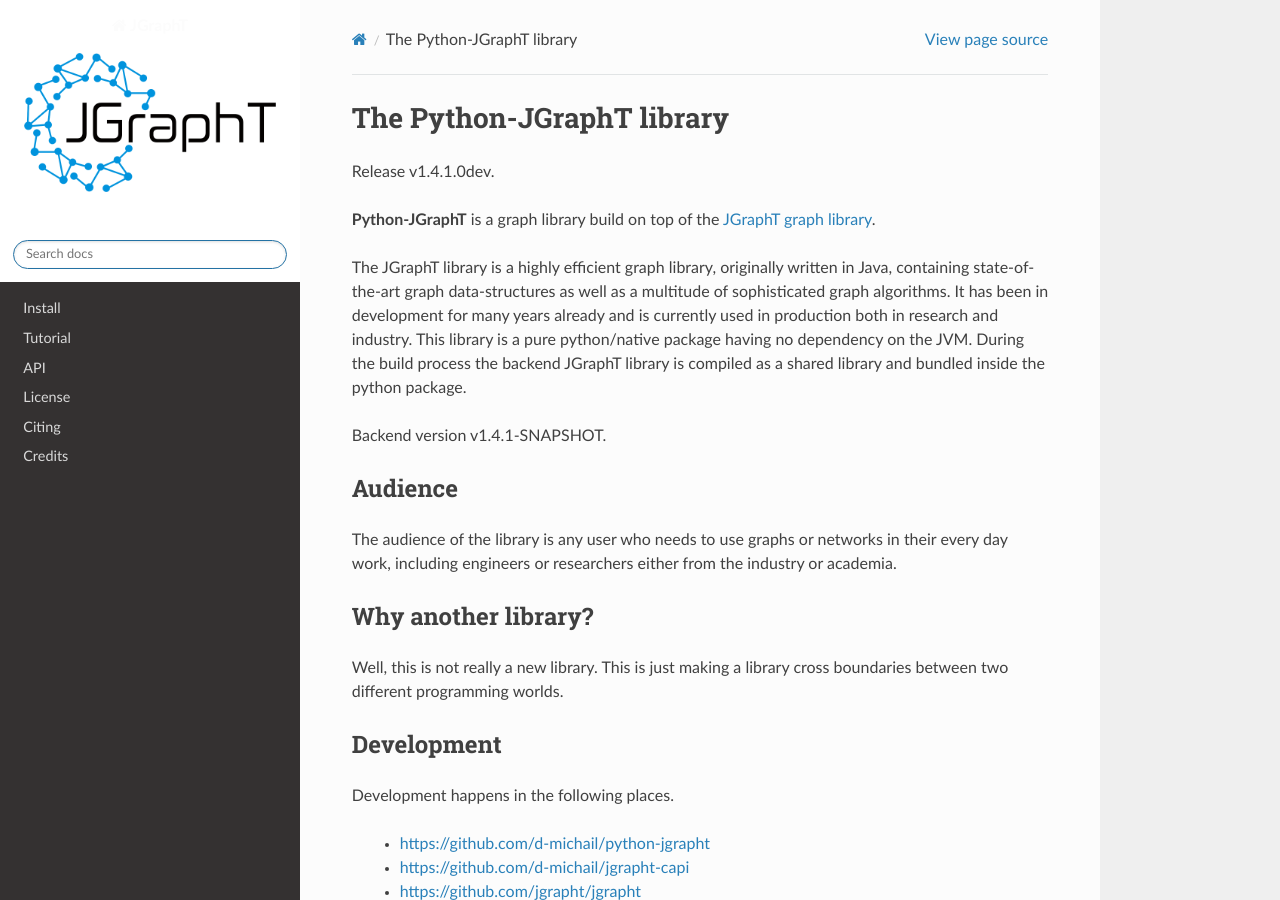
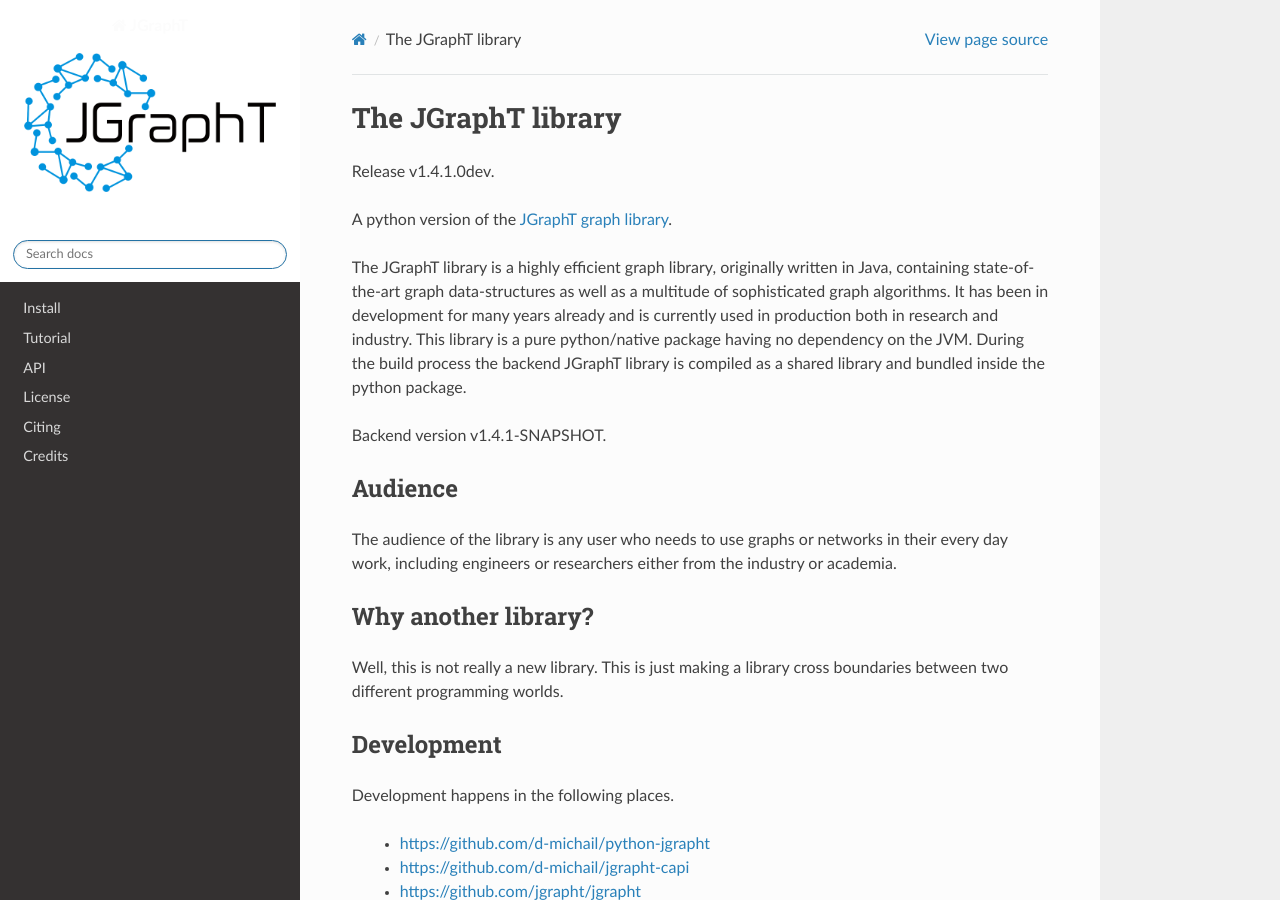
Before and after one commit to d-michail/python-jgrapht, a Sphinx documentation site: the page built from docs/index.rst, in a window 1280 px wide and 900 px high. Built offline with Sphinx 7.4.7 and the Read the Docs theme 2.0.0, drawn with Linux system fonts in a browser that asks for light colours; pages that are not in the unit, such as notebooks, are missing from menus.

Commit message:
Reverted to simple jgrapht

```diff
--- a/docs/index.rst
+++ b/docs/index.rst
@@ -1,15 +1,14 @@
-.. python-jgrapht documentation master file, created by
+.. jgrapht documentation master file, created by
    sphinx-quickstart on Thu Apr 23 10:34:24 2020.
    You can adapt this file completely to your liking, but it should at least
    contain the root `toctree` directive.
 
-The Python-JGraphT library
-==========================
+The JGraphT library
+===================
 
 Release v\ |version|.
 
-**Python-JGraphT** is a graph library build on top of the
-`JGraphT graph library <https://jgrapht.org/>`_.
+A python version of the `JGraphT graph library <https://jgrapht.org/>`_.
 
 The JGraphT library is a highly efficient graph library, originally written in Java,
 containing state-of-the-art graph data-structures as well as a multitude of sophisticated
```
